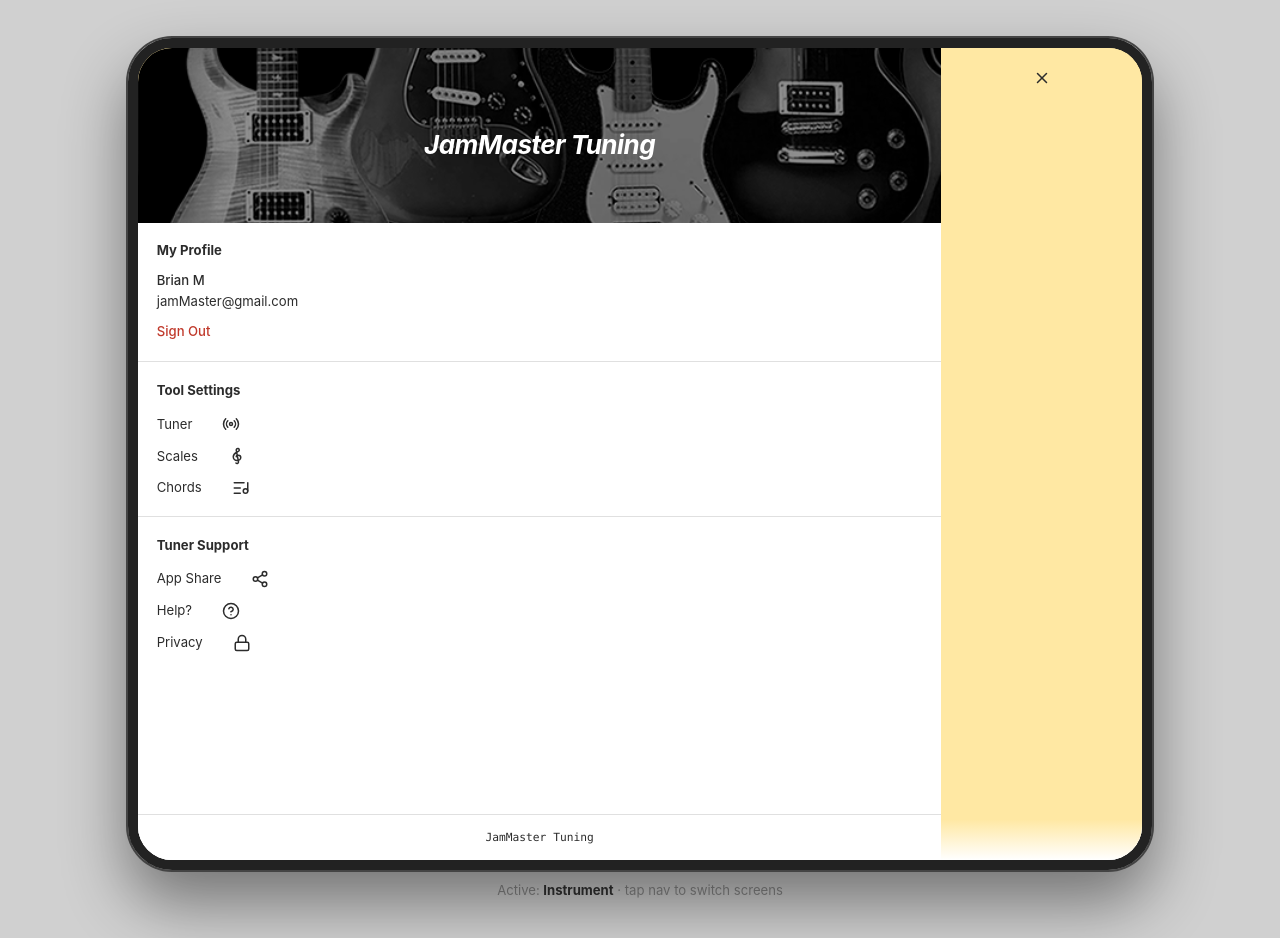
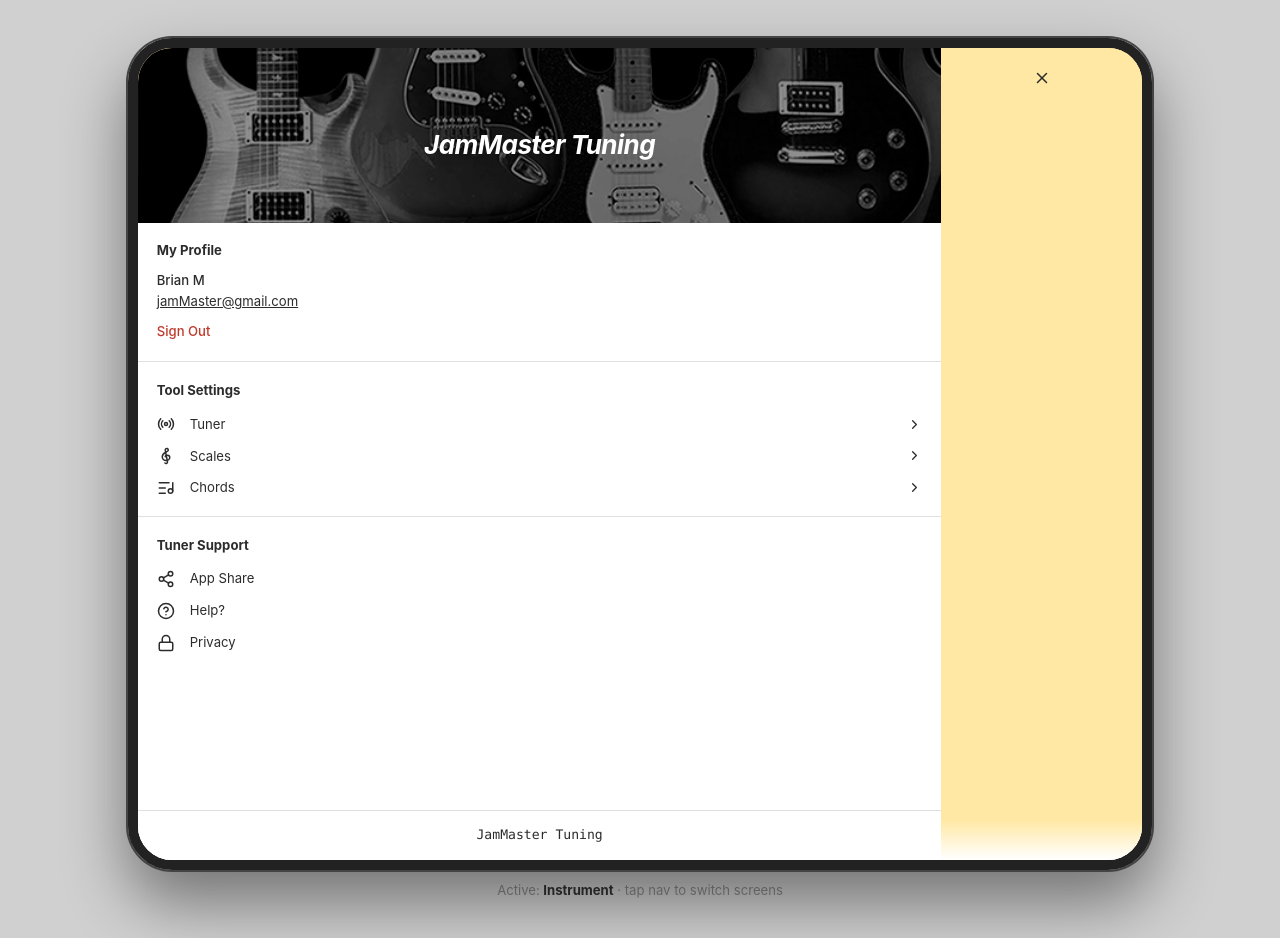
Before and after one commit to SurfBDeployments/guitarapp, a React (Vite) app: page / in a window 1280 px wide. Both pictures are taken after a click on the button "Open menu". Built offline with nearby package versions, Linux system fonts and the light colour scheme.

Commit message:
More work on profile/settings page

```diff
--- a/package.json
+++ b/package.json
@@ -46,6 +46,7 @@
     "cmdk": "1.1.1",
     "date-fns": "3.6.0",
     "embla-carousel-react": "8.6.0",
+    "fs-extra": "^11.4.0",
     "input-otp": "1.4.2",
     "lucide": "^1.47.0",
     "lucide-react": "^1.47.0",
@@ -67,7 +68,10 @@
     "vaul": "1.1.2"
   },
   "devDependencies": {
+    "@axe-core/playwright": "^4.13.0",
+    "@playwright/test": "^1.63.0",
     "@tailwindcss/vite": "4.1.12",
+    "@types/node": "^26.6.1",
     "@vitejs/plugin-react": "4.7.0",
     "tailwindcss": "4.1.12",
     "vite": "6.3.5"
--- a/src/app/App.tsx
+++ b/src/app/App.tsx
@@ -3,7 +3,7 @@ import { WireframeInstrument } from "./components/WireframeInstrument";
 import { WireframeTuner } from "./components/WireframeTuner";
 import { WireframeSongs } from "./components/WireframeSongs";
 import { WireframeTools } from "./components/WireframeTools";
-import { Guitar, Menu, Music4, SlidersHorizontal, LucideIcon, Share2, HelpCircle, Lock, X, Radio, ClefTreble, ListMusic } from 'lucide-react';
+import { Guitar, Menu, Music4, SlidersHorizontal, LucideIcon, Share2, HelpCircle, Lock, X, Radio, ClefTreble, ListMusic, ChevronRight } from 'lucide-react';
 
 
 
@@ -60,7 +60,7 @@ function ProfileOverlay({ onClose }: { onClose: () => void }) {
         < div className="px-5 py-5 border-b border-border">
           <p className="text-sm font-bold text-foreground mb-3">My Profile</p>
           <p className="text-sm font-medium text-foreground">Brian M</p>
-          <p className="text-sm text-foreground mt-0.5">jamMaster@gmail.com</p>
+          <p className="text-sm text-foreground mt-0.5 " style={{ textDecoration: "underline", cursor: "pointer" }}>jamMaster@gmail.com</p>
           <button className="mt-3 text-sm font-medium" style={{ color: "#c0392b" }}>
             Sign Out
           </button>
@@ -71,13 +71,15 @@ function ProfileOverlay({ onClose }: { onClose: () => void }) {
           <p className="text-sm font-bold text-foreground mb-4">Tool Settings</p>
           <div className="flex flex-col gap-3.5">
             {[
-              { label: "Tuner", Icon: Radio },
-              { label: "Scales", Icon: ClefTreble },
-              { label: "Chords", Icon: ListMusic },
+              { label: "Tuner", Icon: Radio, alt: "Tuner" },
+              { label: "Scales", Icon: ClefTreble, alt: "Scales" },
+              { label: "Chords", Icon: ListMusic, alt: "Chords" },
             ].map(({ label, Icon }) => (
-              <div key={label} className="flex items-center justify-start gap-8">
+              <div key={label} className="flex items-center justify-start gap-4">
+                <Icon size={18} className="text-muted-foreground" />
                 <span className="text-sm text-foreground">{label}</span>
-                <Icon size={18} className="text-muted-foreground" />
+                <ChevronRight size={15} className="text-muted-foreground ml-auto" />
+
               </div>
             ))}
           </div>
@@ -88,13 +90,14 @@ function ProfileOverlay({ onClose }: { onClose: () => void }) {
           <p className="text-sm font-bold text-foreground mb-4 ">Tuner Support</p>
           <div className="flex flex-col gap-3.5">
             {[
-              { label: "App Share", Icon: Share2 },
-              { label: "Help?", Icon: HelpCircle },
-              { label: "Privacy", Icon: Lock },
-            ].map(({ label, Icon }) => (
-              <div key={label} className="flex items-center justify-start gap-8">
+              { label: "App Share", Icon: Share2, alt: "App Share" },
+              { label: "Help?", Icon: HelpCircle, alt: "Help" },
+              { label: "Privacy", Icon: Lock, alt: "Lock" },
+            ].map(({ Icon, label }) => (
+              <div key={label} className="flex items-center justify-start gap-4">
+                <Icon size={18} className="text-muted-foreground" />
                 <span className="text-sm text-foreground">{label}</span>
-                <Icon size={18} className="text-muted-foreground" />
+
               </div>
             ))}
           </div>
@@ -102,7 +105,7 @@ function ProfileOverlay({ onClose }: { onClose: () => void }) {
 
         {/* Footer */}
         <div className="mt-auto px-5 py-4 border-t border-border">
-          <p className="text-xs text-muted-foreground text-center font-mono">JamMaster Tuning</p>
+          <p className="text-sm text-muted-foreground text-center font-mono">JamMaster Tuning</p>
         </div>
       </div>
 
@@ -196,7 +199,7 @@ export default function App() {
 
           {/* App header */}
           <div className="flex items-center justify-between px-5 py-3 border-b border-border">
-            <div className="flex items-center gap-2">
+            <div className="flex items-center gap-4">
               <span className="font-sans font-bold text-lg text-foreground tracking-wide">JamMaster Tuning</span>
             </div>
             <button
```
Also changed, not shown: 3 other files (tests, documents, lock files or other folders).
